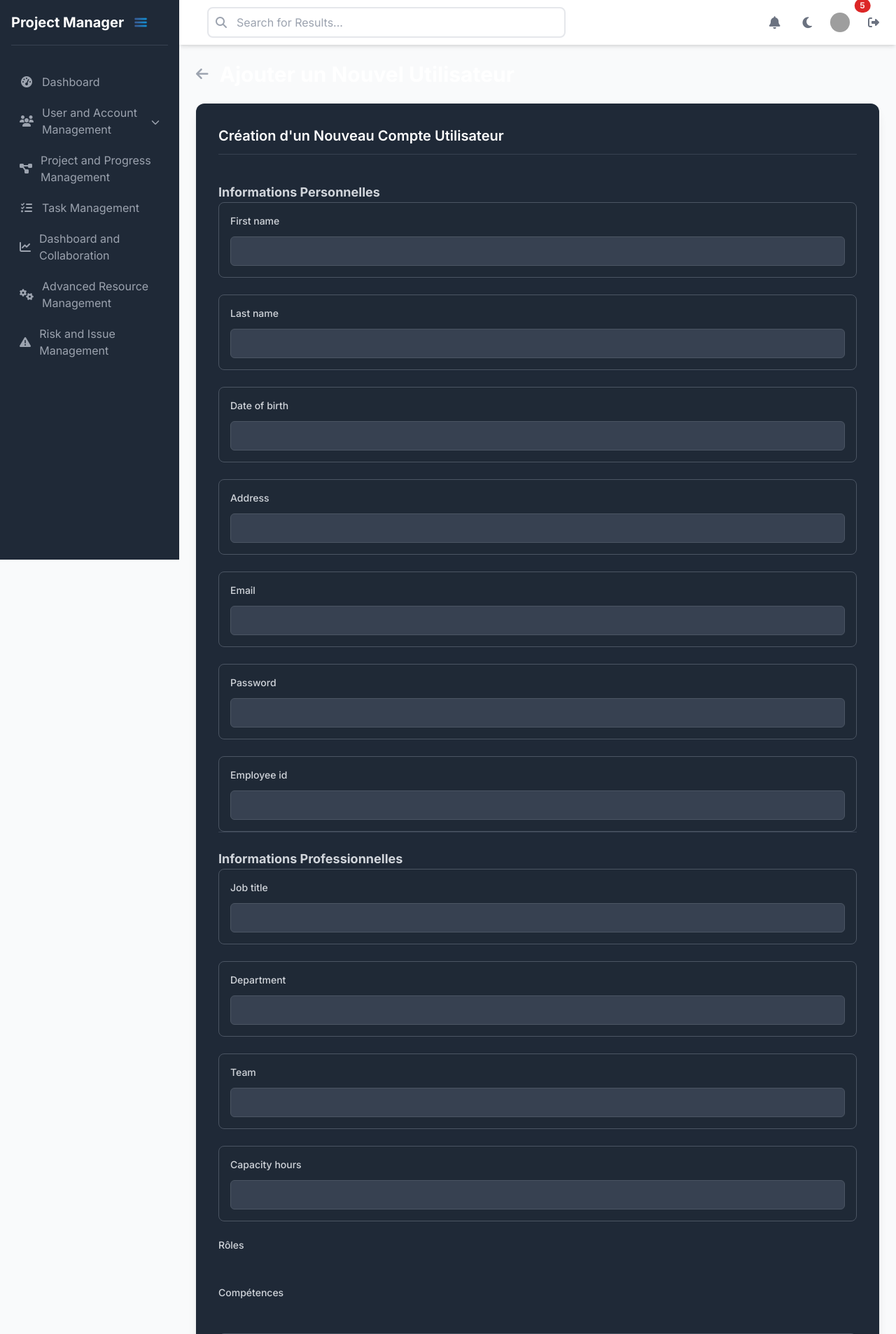
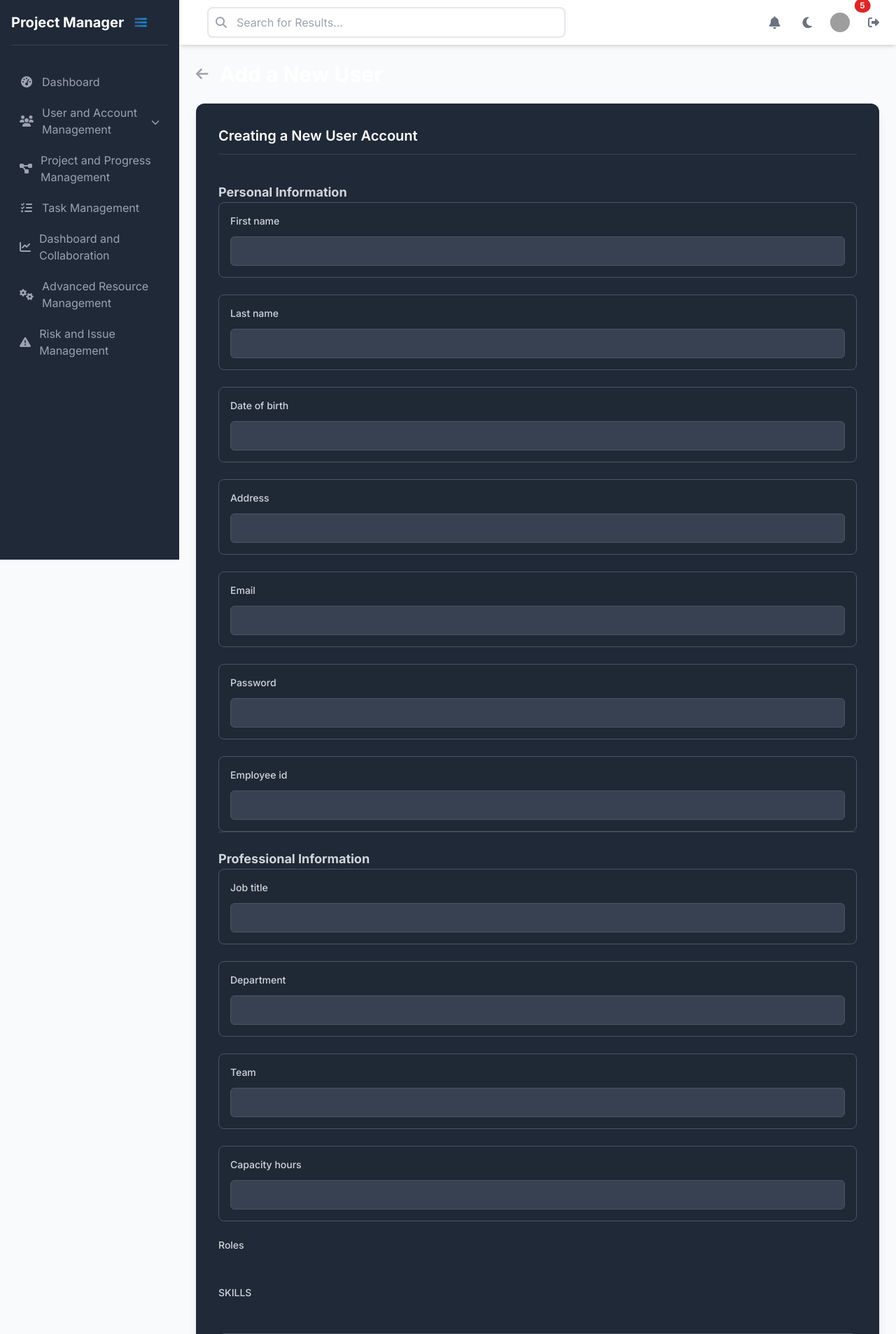
Before and after one commit to MdRiabi/project-management-app, a Symfony app: template templates/SysAdmin/users/add_user.html.twig in a window 1280 px wide. Shown: the top 1907 px of the page at 70% size. Run offline with Twig, Linux system fonts and the light colour scheme; the template is opened without the code that fills it, so the values that code supplies are empty; form fields are guessed from the names that the template uses; some libraries are stand-ins or nearby versions; grey boxes are pictures that could not be loaded.

Commit message:
code improvement in add-user page and UserCreationFormType.php

```diff
--- a/templates/SysAdmin/users/add_user.html.twig
+++ b/templates/SysAdmin/users/add_user.html.twig
@@ -42,13 +42,13 @@
                 <a href="{{ path('sysadmin_user_list') }}" class="text-gray-400 hover:text-white mr-4">
                     <i class="fas fa-arrow-left text-xl"></i>
                 </a>
-                <h1 class="text-3xl font-bold text-white">Ajouter un Nouvel Utilisateur</h1>
+                <h1 class="text-3xl font-bold text-white">Add a New User</h1>
             </div>
 
             {# CONTENEUR DU FORMULAIRE #}
             <div class="max-w-8xl bg-gray-800 rounded-xl shadow-lg p-8">
 
-                <h2 class="text-xl font-semibold text-white mb-6 border-b border-gray-700 pb-3">Création d'un Nouveau Compte Utilisateur</h2>
+                <h2 class="text-xl font-semibold text-white mb-6 border-b border-gray-700 pb-3">Creating a New User Account</h2>
 
                 {# 1. Déclaration du Formulaire : UTILISATION DE LA MÉTHODE SYMFONY #}
                 {{ form_start(creationForm, {'action': path('sysadmin_user_new'), 'attr': {'class': 'space-y-6'}}) }}
@@ -61,7 +61,7 @@
                     {% set container_classes = 'p-4 rounded-lg border border-gray-600 bg-gray-800/30 hover:bg-gray-700/40 transition duration-150' %}
                     {% set label_classes = 'block text-sm font-medium text-gray-300 mb-2' %}
 
-                    <h3 class="text-lg font-bold text-gray-300 pt-4">Informations Personnelles</h3>
+                    <h3 class="text-lg font-bold text-gray-300 pt-4">Personal Information</h3>
                     <div class="space-y-6">
                         {# Prénom #}
                         <div class="{{ container_classes }}">
@@ -127,7 +127,7 @@
                         </div>
                     </div>
 
-                    <h3 class="text-lg font-bold text-gray-300 pt-6 border-t border-gray-700">Informations Professionnelles</h3>
+                    <h3 class="text-lg font-bold text-gray-300 pt-6 border-t border-gray-700">Professional Information</h3>
                     <div class="space-y-6">
                         {# Titre du Poste #}
                         <div class="{{ container_classes }}">
@@ -167,7 +167,7 @@
 
                         {# Rôles - Version verticale avec cases à cocher #}
                         <div class="space-y-6">
-                            <label class="block text-sm font-medium text-gray-300 mb-4">Rôles</label>
+                            <label class="block text-sm font-medium text-gray-300 mb-4">Roles</label>
                             <div class="flex flex-col space-y-3">
                                 {% for role in creationForm.roles %}
                                     <div class="flex items-center space-x-3 p-3 rounded-lg border border-gray-600 bg-gray-800/30 hover:bg-gray-700/40 transition duration-150 cursor-pointer">
@@ -184,7 +184,7 @@
 
                         {# Compétences - Version verticale avec cases à cocher #}
                         <div class="space-y-6">
-                            <label class="block text-sm font-medium text-gray-300 mb-4">Compétences</label>
+                            <label class="block text-sm font-medium text-gray-300 mb-4">SKILLS</label>
                             <div class="flex flex-col space-y-3">
                                 {% for skill in creationForm.skills %}
                                     <div class="flex items-center space-x-3 p-3 rounded-lg border border-gray-600 bg-gray-800/30 hover:bg-gray-700/40 transition duration-150 cursor-pointer">
@@ -215,7 +215,7 @@
                         </div>
                     </div>
 
-                    <h3 class="text-lg font-bold text-gray-300 pt-6 border-t border-gray-700">Fichiers et Messages</h3>
+                    <h3 class="text-lg font-bold text-gray-300 pt-6 border-t border-gray-700">Files and Messages</h3>
                     <div class="space-y-6">
                         {# Photo de Profil #}
                         <div class="{{ container_classes }}">
@@ -250,7 +250,7 @@
 
                     <div class="flex justify-end pt-6 border-t border-gray-700 mt-6">
                         <button type="submit" class="px-6 py-3 bg-blue-600 text-white font-semibold rounded-lg shadow-lg hover:bg-blue-700 transition">
-                            <i class="fas fa-user-plus mr-2"></i> Créer Compte Utilisateur
+                            <i class="fas fa-user-plus mr-2"></i> Create User Account
                         </button>
                     </div>
 
```
Also changed, not shown: src/User/Form/UserCreationFormType.php (+15 -15 lines).
